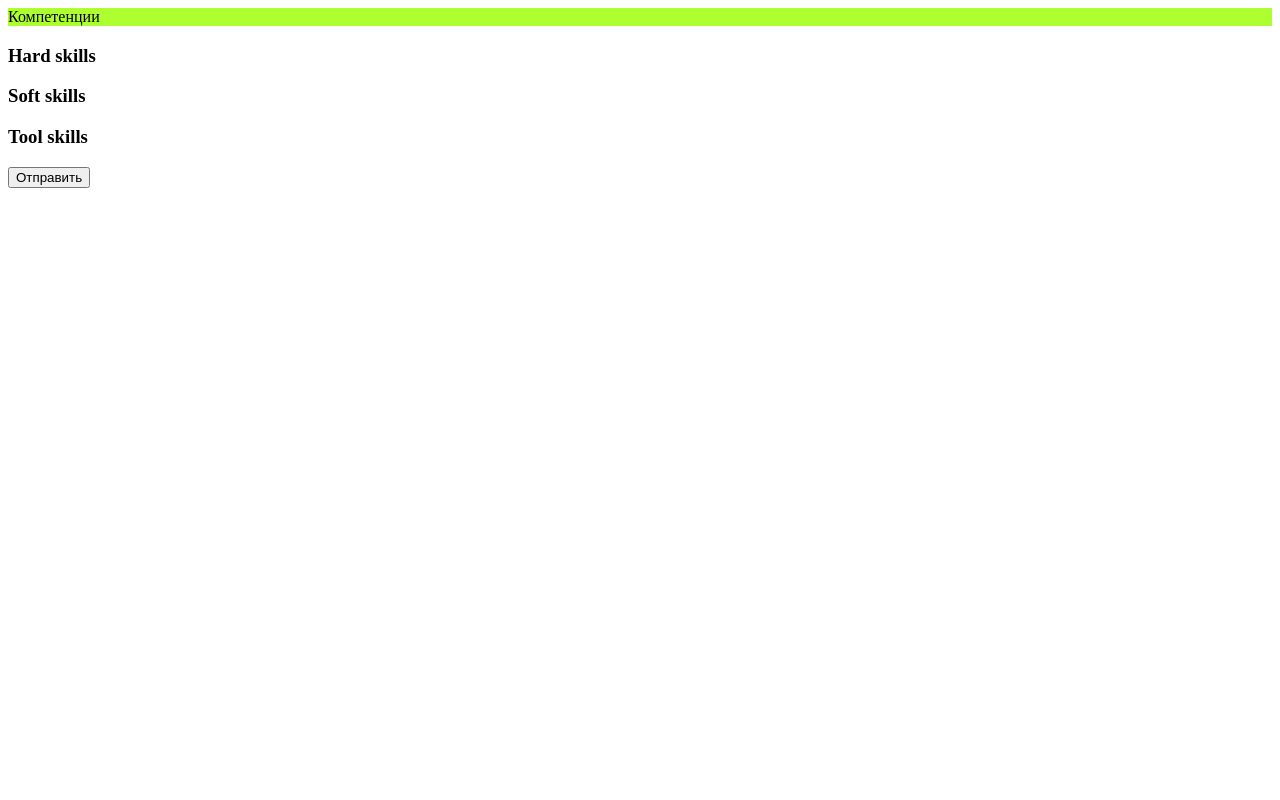
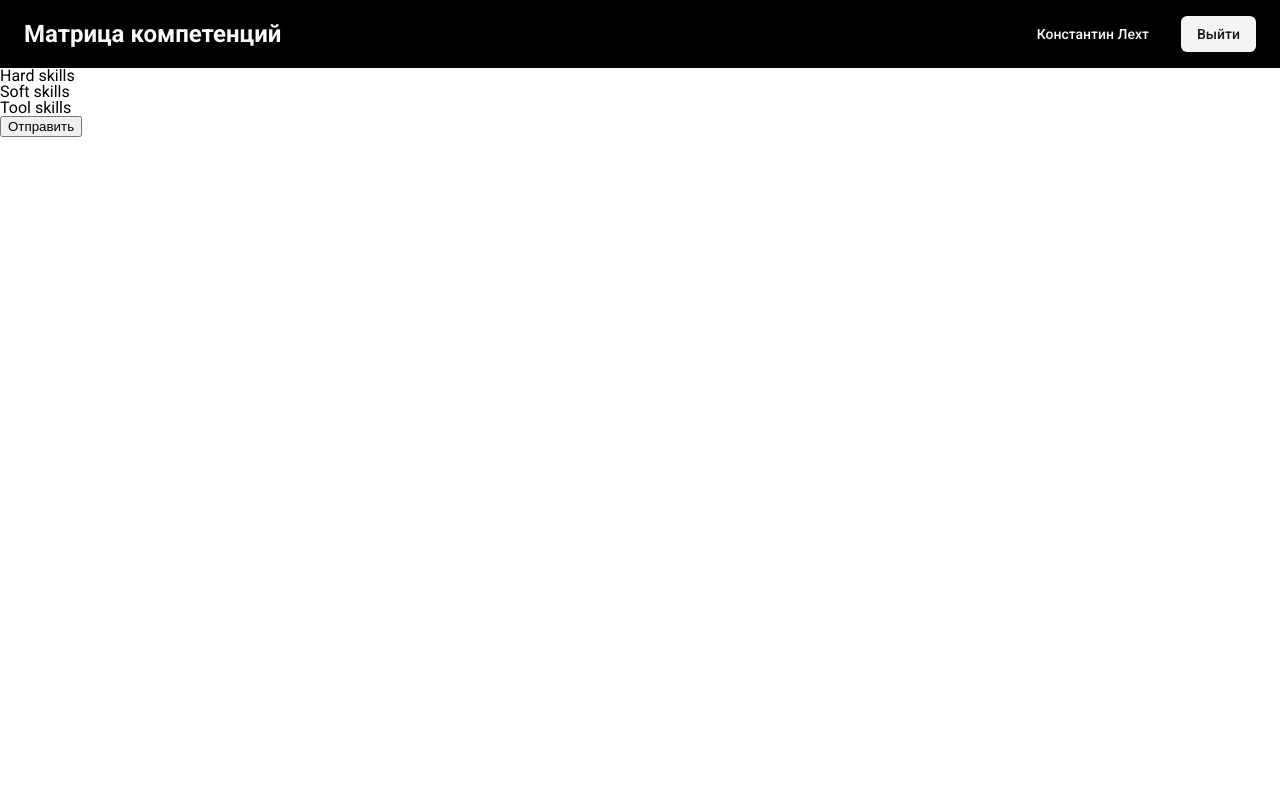
Before and after one commit to Kalmar4uk/competence_for_job, a Django app: page / in a window 1280 px wide. Run offline with Django 4.2, Linux system fonts and the light colour scheme; data that the repository does not hold is empty.

Commit message:
add header, style, fonts

```diff
--- /dev/null
+++ b/backend/static/fonts.css
@@ -0,0 +1,19 @@
+@import url('https://fonts.googleapis.com/css2?family=Roboto:wght@400;500;700&display=swap');
+
+.roboto-regular {
+  font-family: "Roboto", sans-serif;
+  font-weight: 400;
+  font-style: normal;
+}
+
+.roboto-medium {
+  font-family: "Roboto", sans-serif;
+  font-weight: 500;
+  font-style: normal;
+}
+
+.roboto-bold {
+  font-family: "Roboto", sans-serif;
+  font-weight: 700;
+  font-style: normal;
+}
--- /dev/null
+++ b/backend/static/header.css
@@ -0,0 +1,51 @@
+.header {
+  display: flex;
+  justify-content: space-between;
+  align-items: center;
+  padding: 1rem 1.5rem;
+  color: #fafafa;
+  background-color: black;
+}
+
+.header__title {
+  font-weight: 700;
+  font-size: 1.5rem;
+  line-height: 2rem;
+}
+
+.header__profile {
+  display: flex;
+  align-items: center;
+  gap: 1rem;
+}
+
+.header__button {
+  font-family: inherit;
+  border: none;
+  border-radius: calc(0.5rem - 2px);
+  padding: 0.5rem 1rem;
+  font-weight: 500;
+  font-size: 0.875rem;
+  line-height: 1.25rem;
+  background-color: #f4f4f5;
+  cursor: pointer;
+  transition: background-color 0.2s linear, color 0.2s linear;
+}
+
+.header__profile-info {
+  color: inherit;
+  background-color: transparent;
+}
+
+.header__profile-button {
+  color: #18181b;
+}
+
+.header__profile-info:hover {
+  color: #18181b;
+  background-color: rgb(244 244 245);
+}
+
+.header__profile-button:hover {
+  background-color: rgb(244 244 245 / 0.8);
+}
--- /dev/null
+++ b/backend/static/reset.css
@@ -0,0 +1,52 @@
+/* http://meyerweb.com/eric/tools/css/reset/
+   v2.0 | 20110126
+   License: none (public domain)
+*/
+
+html, body, div, span, applet, object, iframe,
+h1, h2, h3, h4, h5, h6, p, blockquote, pre,
+a, abbr, acronym, address, big, cite, code,
+del, dfn, em, img, ins, kbd, q, s, samp,
+small, strike, strong, sub, sup, tt, var,
+b, u, i, center,
+dl, dt, dd, ol, ul, li,
+fieldset, form, label, legend,
+table, caption, tbody, tfoot, thead, tr, th, td,
+article, aside, canvas, details, embed,
+figure, figcaption, footer, header, hgroup,
+menu, nav, output, ruby, section, summary,
+time, mark, audio, video {
+	margin: 0;
+	padding: 0;
+	border: 0;
+	font-size: 100%;
+	font: inherit;
+	vertical-align: baseline;
+}
+/* HTML5 display-role reset for older browsers */
+article, aside, details, figcaption, figure,
+footer, header, hgroup, menu, nav, section {
+	display: block;
+}
+body {
+	line-height: 1;
+}
+ol, ul {
+	list-style: none;
+}
+blockquote, q {
+	quotes: none;
+}
+blockquote:before, blockquote:after,
+q:before, q:after {
+	content: '';
+	content: none;
+}
+table {
+	border-collapse: collapse;
+	border-spacing: 0;
+}
+
+* {
+  box-sizing: border-box;
+}
--- a/backend/static/style.css
+++ b/backend/static/style.css
@@ -1,3 +1,3 @@
-html {
-    background-color: pink;
-  }
+body {
+  font-family: "Roboto", sans-serif;
+}
--- a/backend/templates/matrix/matrix.html
+++ b/backend/templates/matrix/matrix.html
@@ -1,6 +1,22 @@
 {% load static %}
-<header style="background-color: greenyellow">
-  Компетенции
+<!DOCTYPE html>
+<html lang="ru">
+<head>
+  <meta charset="UTF-8">
+  <meta name="viewport" content="width=device-width, initial-scale=1.0">
+  <link rel="stylesheet" href="{% static 'reset.css' %}">
+  <link rel="stylesheet" href="{% static 'style.css' %}">
+  <link rel="stylesheet" href="{% static 'header.css' %}">
+  <link rel="stylesheet" href="{% static 'fonts.css' %}">
+  <title>Матрица компетенции</title>
+</head>
+<body>
+  <header class="header"">
+    <h2 class="header__title">Матрица компетенций</h2>
+    <div class="header__profile">
+      <button class="header__profile-info header__button">Константин Лехт</button>
+      <button class="header__profile-button header__button">Выйти</button>
+    </div>
   </header>
   <title>
     Компетенции
@@ -8,10 +24,12 @@
     <div class="container">
       <form method="post" enctype="multipart/form-data" id="skills">
         {% csrf_token %}
+        <section class="section">
           <h3>
             Hard skills
           </h3>
           {% for hard in skills_hard %}
+          <div class="wrapper">
           <label class="form-label">{{ hard }}</label>
             <select class="form-select form-select-sm" aria-label=".form-select-sm example" id="{{ hard }}" name="{{ hard }}">
               <option selected disabled hidden></option>
@@ -19,11 +37,15 @@
               <option value="{{ grade }}" name="{{ grade }}">{{ grade }}</option>
               {% endfor %}
             </select>
+            </div>
           {% endfor %}
+        </section>
+        <section class="section">
           <h3>
             Soft skills
           </h3>
           {% for soft in skills_soft %}
+          <div class="wrapper">
           <label class="form-label">{{ soft }}</label>
             <select class="form-select form-select-sm" aria-label=".form-select-sm example" id="{{ soft }}" name="{{ soft }}">
               <option selected disabled hidden></option>
@@ -31,11 +53,15 @@
               <option value="{{ grade }}" name="{{ grade }}">{{ grade }}</option>
               {% endfor %}
             </select>
+          </div>
           {% endfor %}
+        </section>
+        <section class="section">
           <h3>
             Tool skills
           </h3>
           {% for tool in skills_tool %}
+          <div class="wrapper">
           <label class="form-label">{{ tool }}</label>
             <select class="form-select form-select-sm" aria-label=".form-select-sm example" id="{{ tool }}" name="{{ tool }}">
               <option selected disabled hidden></option>
@@ -43,7 +69,11 @@
               <option value="{{ grade }}" name="{{ grade }}">{{ grade }}</option>
               {% endfor %}
             </select>
+            </div>
           {% endfor %}
-      <input class="btn btn-primary" type="submit" value="Отправить">
+        </section>
+        <button class="btn btn-primary" type="submit">Отправить</button>
       </form>
     </div>
+  </body>
+</html>
```
Also changed, not shown: backend/templates/matrix/header.html (added, +7 -0 lines), 1 other file. Lines whose indentation alone changed are shown as unchanged.
